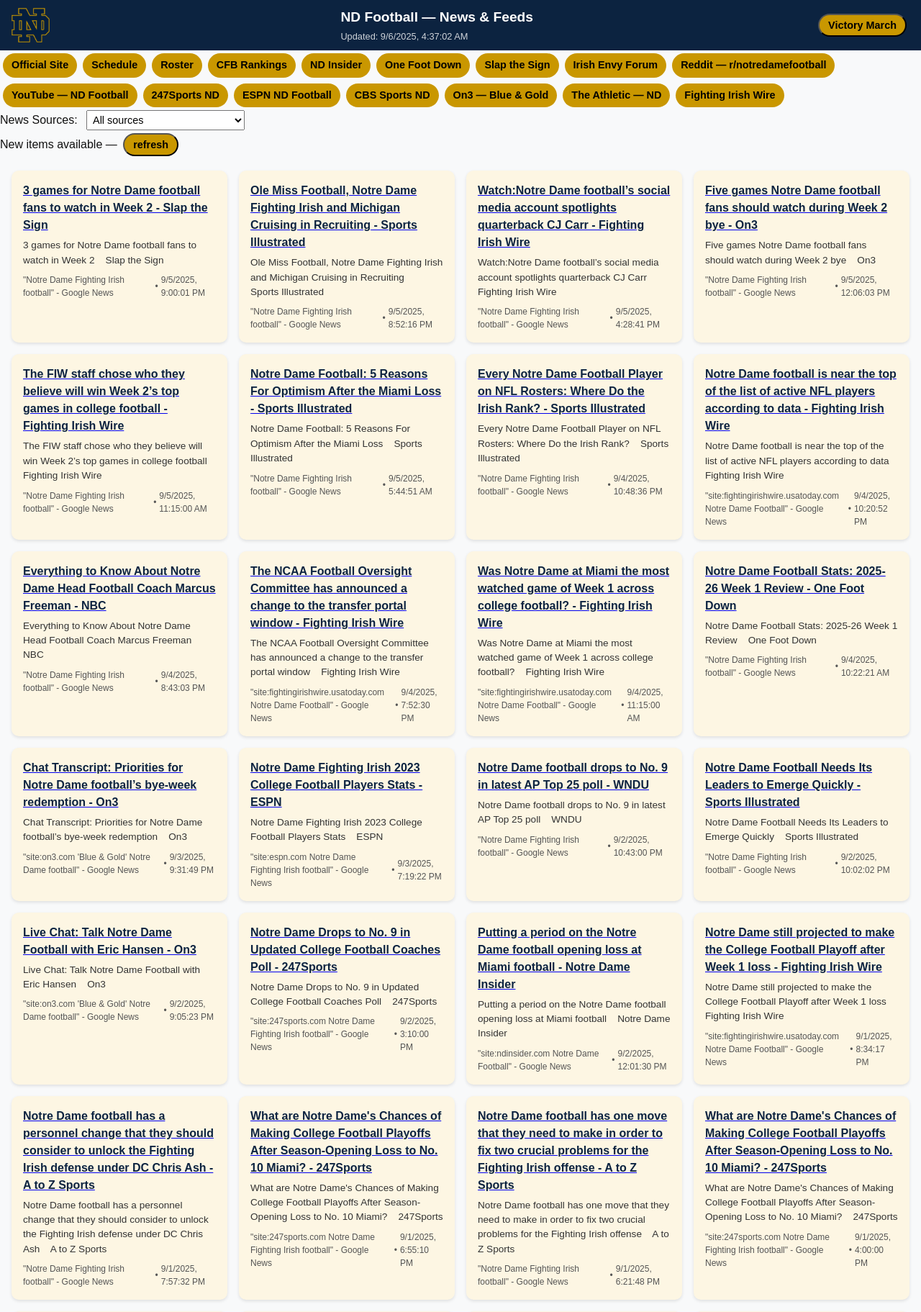
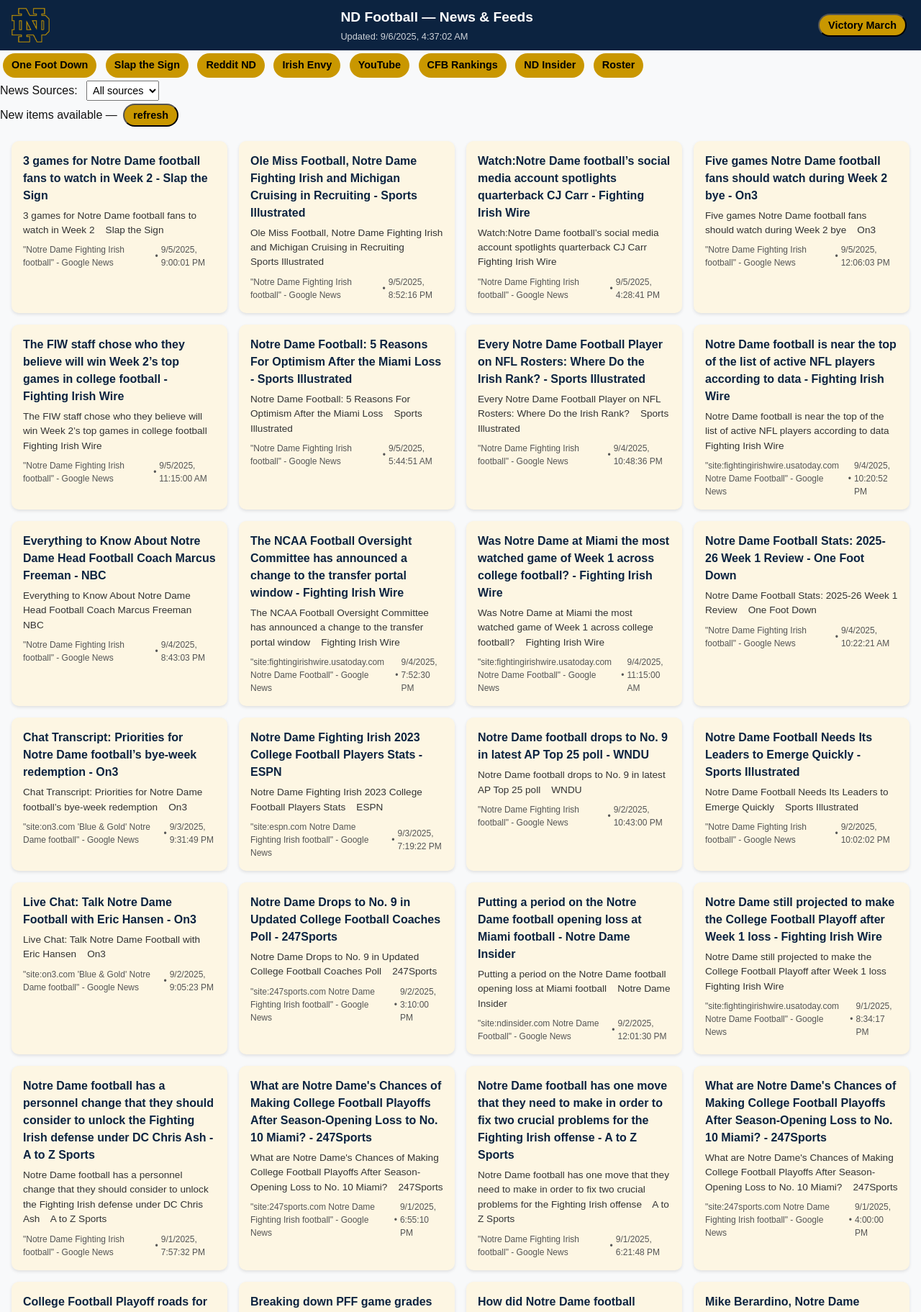
Before and after one commit to jasonab74-ctrl/notre-dame-football, a Flask app: template templates/index.html in a window 1280 px wide. Shown: the top 1823 px of the page at 72% size. Run offline with Flask 3, Linux system fonts and the light colour scheme; the template is opened without the code that fills it, so the values that code supplies are empty.

Commit message:
Update index.html

```diff
--- a/templates/index.html
+++ b/templates/index.html
@@ -3,48 +3,60 @@
 <head>
   <meta charset="utf-8" />
   <meta name="viewport" content="width=device-width, initial-scale=1" />
-  <title>Notre Dame Football — News and Feeds</title>
+  <title>ND Football - News & Feeds</title>
   <link rel="icon" href="/static/favicon.ico" sizes="any">
-  <link rel="icon" type="image/png" sizes="32x32" href="/static/favicon-32x32.png">
-  <link rel="apple-touch-icon" href="/static/apple-touch-icon.png">
-  <link rel="manifest" href="/static/manifest.webmanifest">
-  <meta name="theme-color" content="#0C2340">
   <link rel="stylesheet" href="/static/style.css" />
 </head>
 <body>
+  <!-- ===== Banner ===== -->
   <header class="header">
     <img class="logo" src="/static/notre-dame-logo.png" alt="Notre Dame logo" />
     <div>
-      <h1>ND Football — News &amp; Feeds</h1>
+      <h1>ND Football — News & Feeds</h1>
       <div id="updated" class="muted">Updated: —</div>
     </div>
     <button id="play-fight-song" class="pill">Victory March</button>
     <audio id="fight-song" src="/static/fight-song.mp3" preload="auto"></audio>
   </header>
 
-  <nav id="links" class="links"></nav>
+  <!-- ===== Top Nav Buttons ===== -->
+  <nav id="links" class="links">
+    <a class="pill" href="https://www.onefootdown.com/" target="_blank">One Foot Down</a>
+    <a class="pill" href="https://slapthesign.com/" target="_blank">Slap the Sign</a>
+    <a class="pill" href="https://www.reddit.com/r/notredamefootball/" target="_blank">Reddit ND</a>
+    <a class="pill" href="https://www.irishenvy.com/" target="_blank">Irish Envy</a>
+    <a class="pill" href="https://www.youtube.com/channel/UCAMR05qSc5mfhVx20fDyAoQ" target="_blank">YouTube</a>
+    <a class="pill" href="https://www.espn.com/college-football/rankings" target="_blank">CFB Rankings</a>
+    <a class="pill" href="https://www.ndinsider.com/" target="_blank">ND Insider</a>
+    <a class="pill" href="https://www.espn.com/college-football/team/roster/_/id/87/notre-dame-fighting-irish" target="_blank">Roster</a>
+  </nav>
 
+  <!-- ===== Source Filter ===== -->
   <section class="controls">
     <label for="sourceSel" class="muted">News Sources:</label>
     <select id="sourceSel" class="select">
       <option value="__all__">All sources</option>
     </select>
-    <div id="notice" class="notice hidden">New items available — <button id="reload" class="pill">refresh</button></div>
+    <div id="notice" class="notice hidden">
+      New items available — <button id="reload" class="pill">refresh</button>
+    </div>
   </section>
 
+  <!-- ===== Articles ===== -->
   <main id="feed" class="grid"></main>
 
+  <!-- ===== Footer ===== -->
   <footer class="footer">
     <span>Built with your Sports App template.</span>
   </footer>
 
+  <!-- ===== Script (client logic) ===== -->
   <script>
-    const fmtTime = (ts) => ts ? new Date(ts * 1000).toLocaleString() : "";
+    const fmtTime = ts => ts ? new Date(ts * 1000).toLocaleString() : "";
     const elUpdated = document.getElementById('updated');
     const elFeed = document.getElementById('feed');
     const elNotice = document.getElementById('notice');
     const elReload = document.getElementById('reload');
-    const elLinks = document.getElementById('links');
     const elSource = document.getElementById('sourceSel');
     const fightBtn = document.getElementById('play-fight-song');
     const audio = document.getElementById('fight-song');
@@ -58,19 +70,6 @@
     let currentSource = "__all__";
     let cache = { items: [], updated: 0 };
 
-    async function hydrateMeta() {
-      try {
-        const meta = await (await fetch('/feeds.json', {cache:'no-store'})).json();
-        const links = meta.links || [];
-        elLinks.innerHTML = links.map(l => `<a class="pill" href="${l.href}" target="_blank" rel="noopener">${l.label}</a>`).join('');
-        const feeds = meta.feeds || [];
-        const opts = feeds.map(f => `<option value="${f.name}">${f.name}</option>`).join('');
-        elSource.insertAdjacentHTML('beforeend', opts);
-      } catch (e) {
-        console.warn('feeds.json unavailable', e);
-      }
-    }
-
     function render(items) {
       const filtered = currentSource === "__all__"
         ? items
@@ -78,9 +77,7 @@
 
       elFeed.innerHTML = (filtered || []).map(item => `
         <article class="card">
-          <a href="${item.link}" target="_blank" rel="noopener">
-            <h3 class="title">${item.title}</h3>
-          </a>
+          <h3><a href="${item.link}" target="_blank" rel="noopener">${item.title}</a></h3>
           <p class="summary">${item.summary || ''}</p>
           <div class="meta">
             <span class="source">${item.source || ''}</span>
@@ -92,6 +89,7 @@
     }
 
     async function load(initial=false) {
+      try {
         const res = await fetch('/items.json', { cache: 'no-store' });
         const data = await res.json();
         cache = data;
@@ -99,6 +97,9 @@
         if (!initial && data.count > lastCount) elNotice.classList.remove('hidden');
         lastCount = data.count;
         render(data.items || []);
+      } catch (e) {
+        console.warn("Failed to load items.json", e);
+      }
     }
 
     elReload?.addEventListener('click', () => {
@@ -111,13 +112,8 @@
       render(cache.items || []);
     });
 
-    hydrateMeta();
     load(true);
-    setInterval(async () => {
-      const res = await fetch('/items.json', { cache: 'no-store' });
-      const data = await res.json();
-      if (data.count > lastCount) elNotice.classList.remove('hidden');
-    }, 5 * 60 * 1000);
+    setInterval(load, 5 * 60 * 1000); // refresh every 5 minutes
   </script>
 </body>
 </html>
```
Lines whose indentation alone changed are shown as unchanged.
